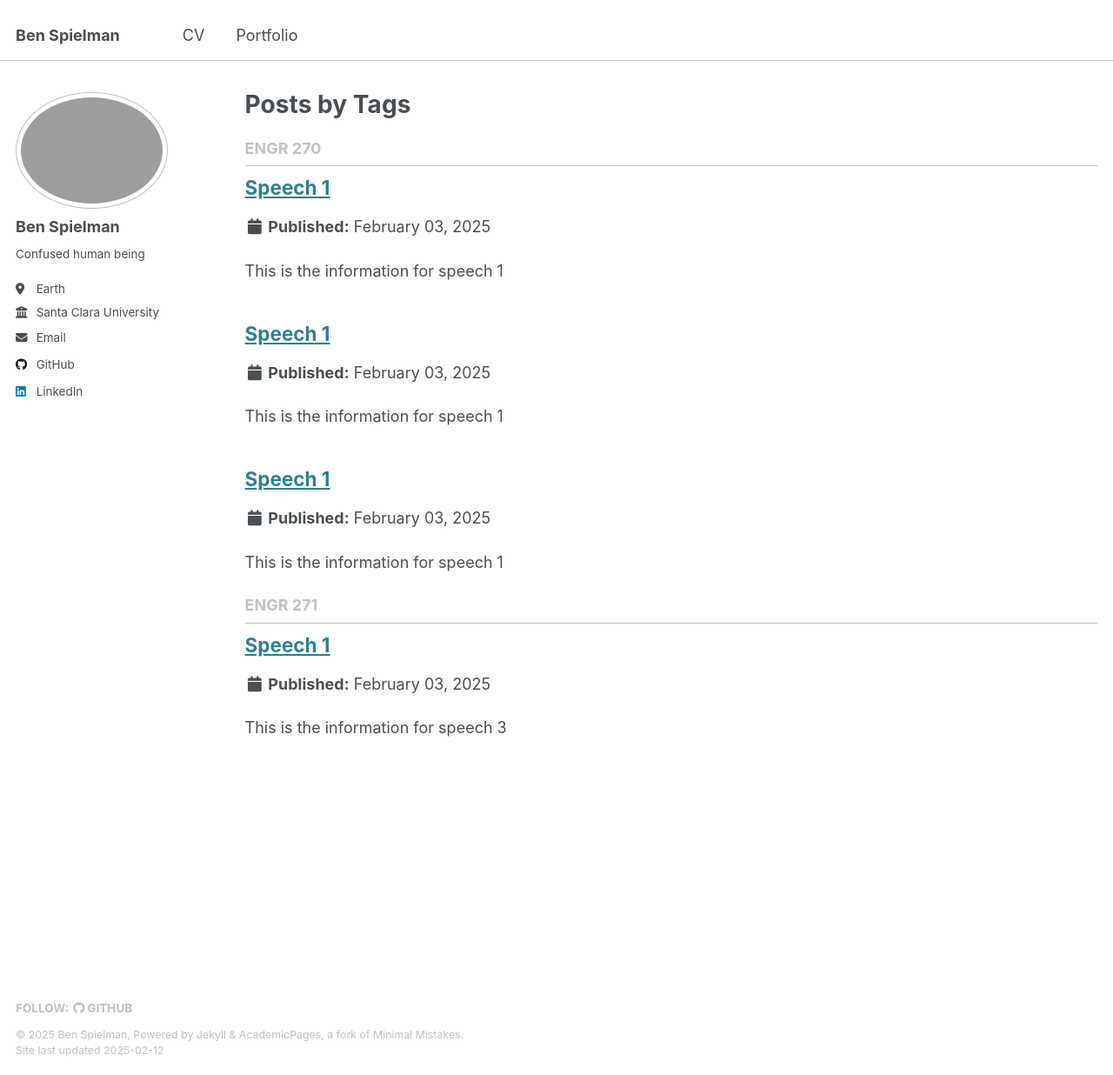
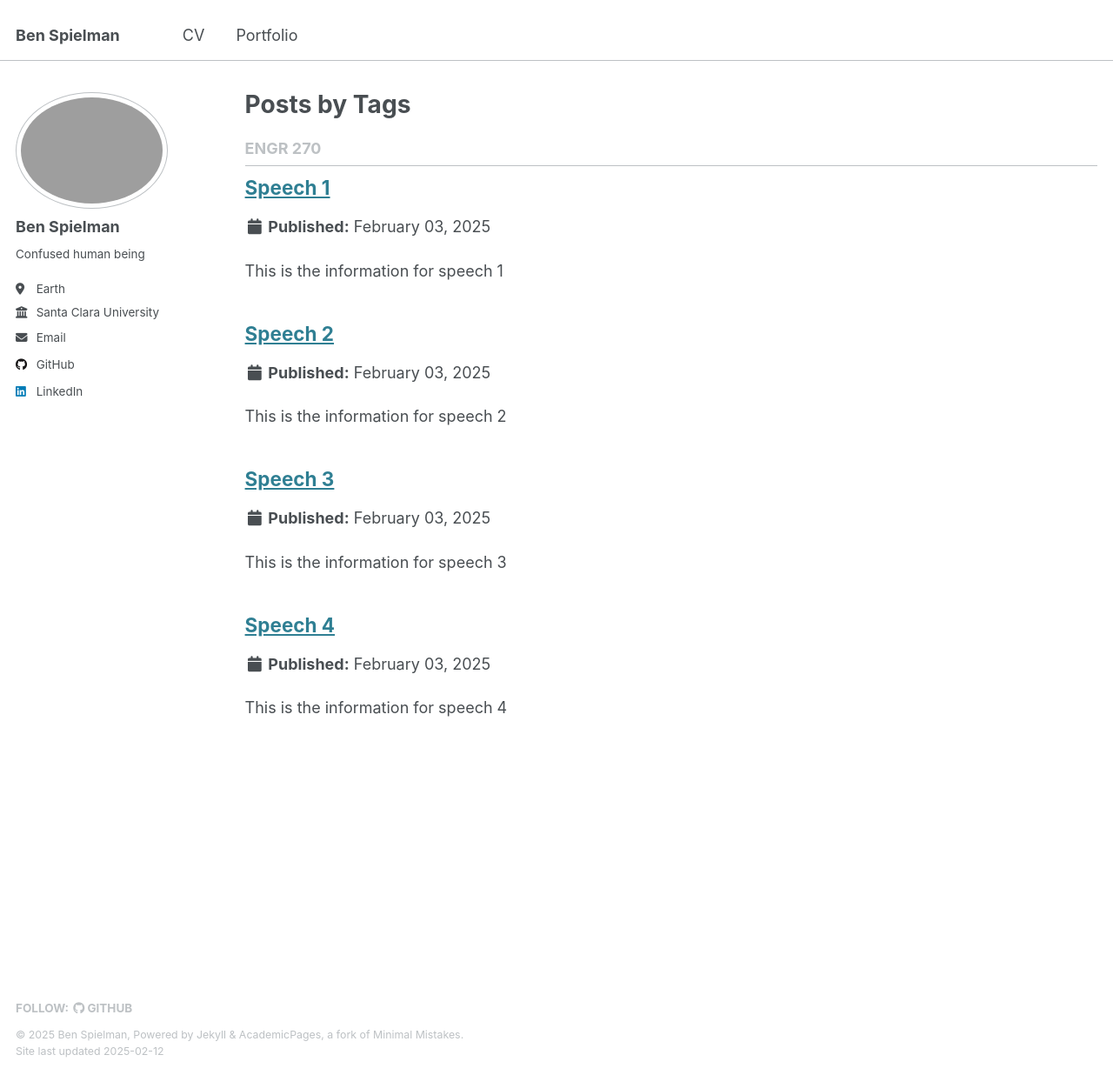
Before and after one commit to pizza496/pizza496.github.io, a Jekyll site: the page built from _pages/tag-archive.html, in a window 1280 px wide and 1236 px high. Shown: the whole window at 87% size. Built offline with Jekyll 4.4.1, drawn with Linux system fonts in a browser that asks for light colours.

```diff
--- a/_config.yml
+++ b/_config.yml
@@ -221,7 +221,7 @@ collections:
     permalink: /:collection/:path/
   portfolio:
     output: true
-    permalink: /:collection/:path/
+    permalink: /:collection/:categories/:title/
   talks:
     output: true
     permalink: /:collection/:path/
--- a/_portfolio/2025-02-03-speech3.md
+++ b/_portfolio/ENGR_270_Speeches/2025-02-03-speech3.md
@@ -1,7 +1,7 @@
 ---
-title: "Speech 1"
+title: "Speech 3"
 tags:
-- ENGR 271
+- ENGR 270
 
 ---
 
```
Also changed, not shown: _portfolio/2025-02-03-speech2.md (deleted, +0 -8 lines), _portfolio/2025-02-03-speech4.md (deleted, +0 -8 lines), _portfolio/ENGR_270_Speeches/2025-02-03-speech2.md (added, +8 -0 lines), _portfolio/ENGR_270_Speeches/2025-02-03-speech4.md (added, +8 -0 lines), _portfolio/ENGR_270_Speeches/2025-02-03-speech1.md (renamed from _portfolio/2025-02-03-speech1.md).
